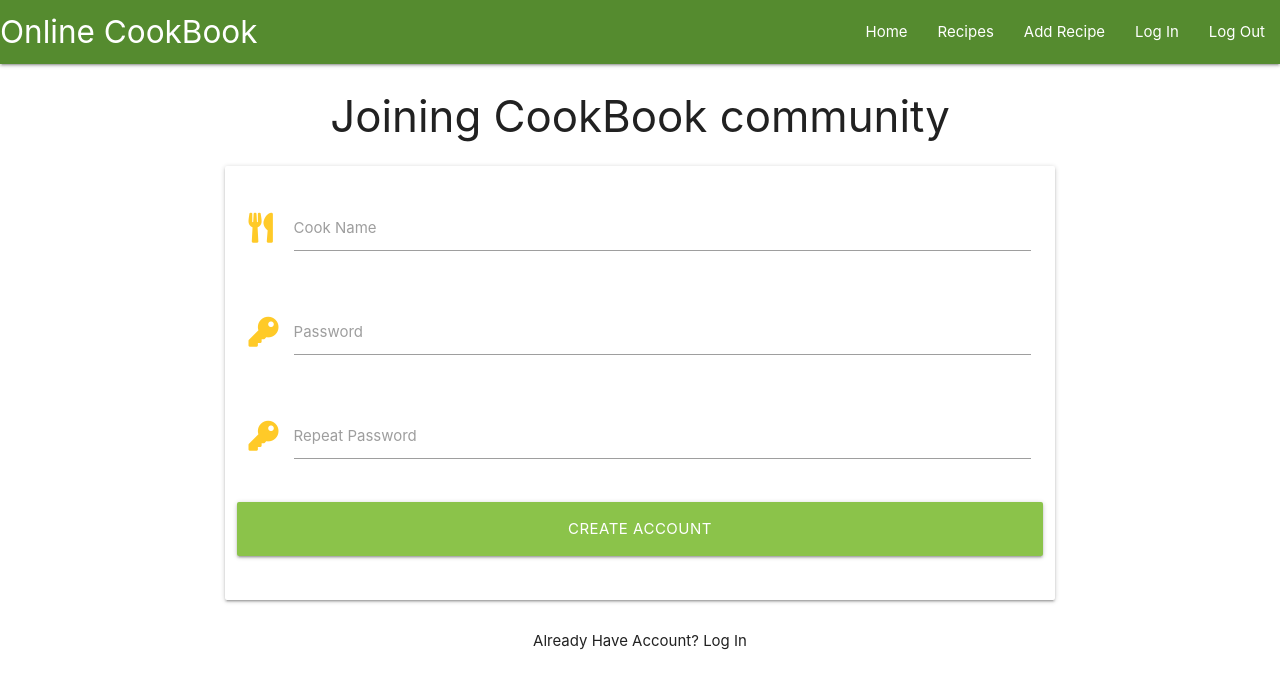
After one commit to Osvaldss/Online-Cookbook, a Flask app: page /register in a window 1280 px wide. The commit adds this page. Shown: the top 689 px of the page. Run offline with Flask 2, Linux system fonts and the light colour scheme; some libraries are stand-ins or nearby versions.

Commit message:
Add main page and register form

```diff
--- a/app.py
+++ b/app.py
@@ -4,6 +4,7 @@ from flask import (
     redirect, request, session, url_for)
 from flask_pymongo import PyMongo
 from bson.objectid import ObjectId
+from werkzeug.security import generate_password_hash, check_password_hash
 if os.path.exists('env.py'):
     import env
 
@@ -20,6 +21,13 @@ mongo = PyMongo(app)
 
 
 @app.route("/")
+@app.route("/get_latest")
+def get_latest():
+    '''Find recent added recipes and display then on home page'''
+    recipes = mongo.db.recipes.find()
+    return render_template("main_page.html", recipes=recipes)
+
+
 @app.route("/get_recipe")
 def get_recipe():
     '''Testing flask '''
@@ -27,11 +35,9 @@ def get_recipe():
     return render_template("recipes.html", recipes=recipes)
 
 
-@app.route("/get_latest")
-def get_latest():
-    '''Find recent added recipes and display then on home page'''
-    recipes = mongo.db.recipes.find()
-    return render_template("main_page.html", recipes=recipes)
+@app.route("/register", methods=["GET", "POST"])
+def register():
+    return render_template("register.html")
 
 
 if __name__ == "__main__":
--- /dev/null
+++ b/templates/register.html
@@ -0,0 +1,45 @@
+{% extends "base.html" %}
+{% block content %}
+
+<h3 class="center-align">Joining CookBook community</h3>
+
+<div class="row">
+    <form class="col s12 m8 offset-m2" method="POST" action="{{ url_for('register')}}">
+        <div class="card-panel">
+            <div class="row">
+                <div class="input-field col s12">
+                    <i class="fas fa-utensils amber-text text-lighten-1 prefix"></i>
+                    <input id="username" name="username" type="text" class="validate">
+                    <label for="username">Cook Name</label>
+                </div>
+            </div>
+            <div class="row">
+                <div class="input-field col s12">
+                    <i class="fas fa-key amber-text text-lighten-1 prefix"></i>
+                    <input id="password" name="password" type="password" class="validate">
+                    <label for="password">Password</label>
+                </div>
+            </div>
+            <div class="row">
+                <div class="input-field col s12">
+                    <i class="fas fa-key amber-text text-lighten-1 prefix"></i>
+                    <input id="repeat-password" name="repeat-password" type="password" class="validate">
+                    <label for="repeat-password">Repeat Password</label>
+                </div>
+            </div>
+            <div class="row">
+                <button type="submit" class=" col s12 btn-large light-green">
+                    Create Account
+                </button>
+            </div>
+    </form>
+</div>
+<div class="row">
+    <div class="col s12">
+        <p class="center-align">
+            Already Have Account? <a href="#" class="grey-text text-darken-4">Log In</a>
+        </p>
+    </div>
+</div>
+
+{% endblock %}
```
Also changed, not shown: templates/main_page.html (+17 -3 lines).
